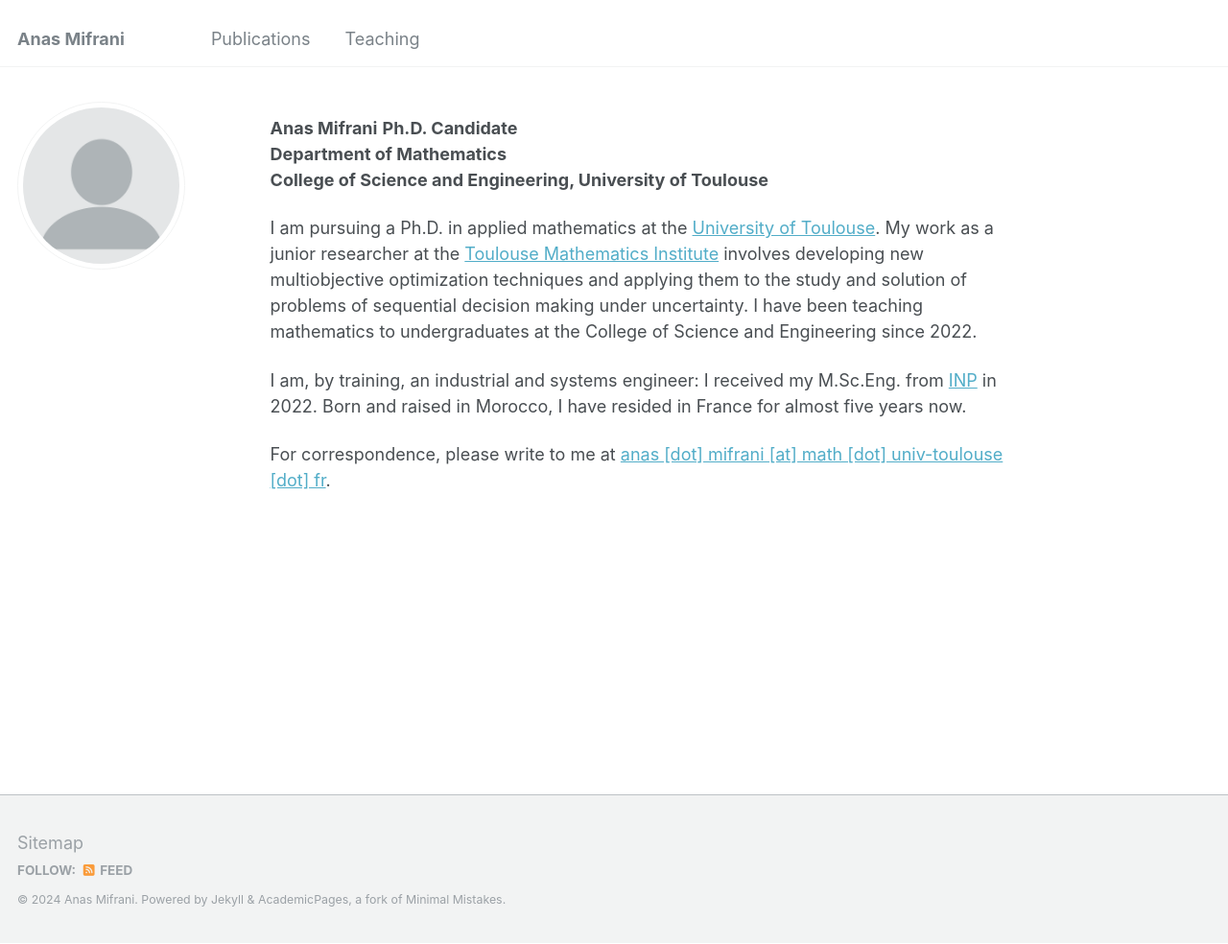
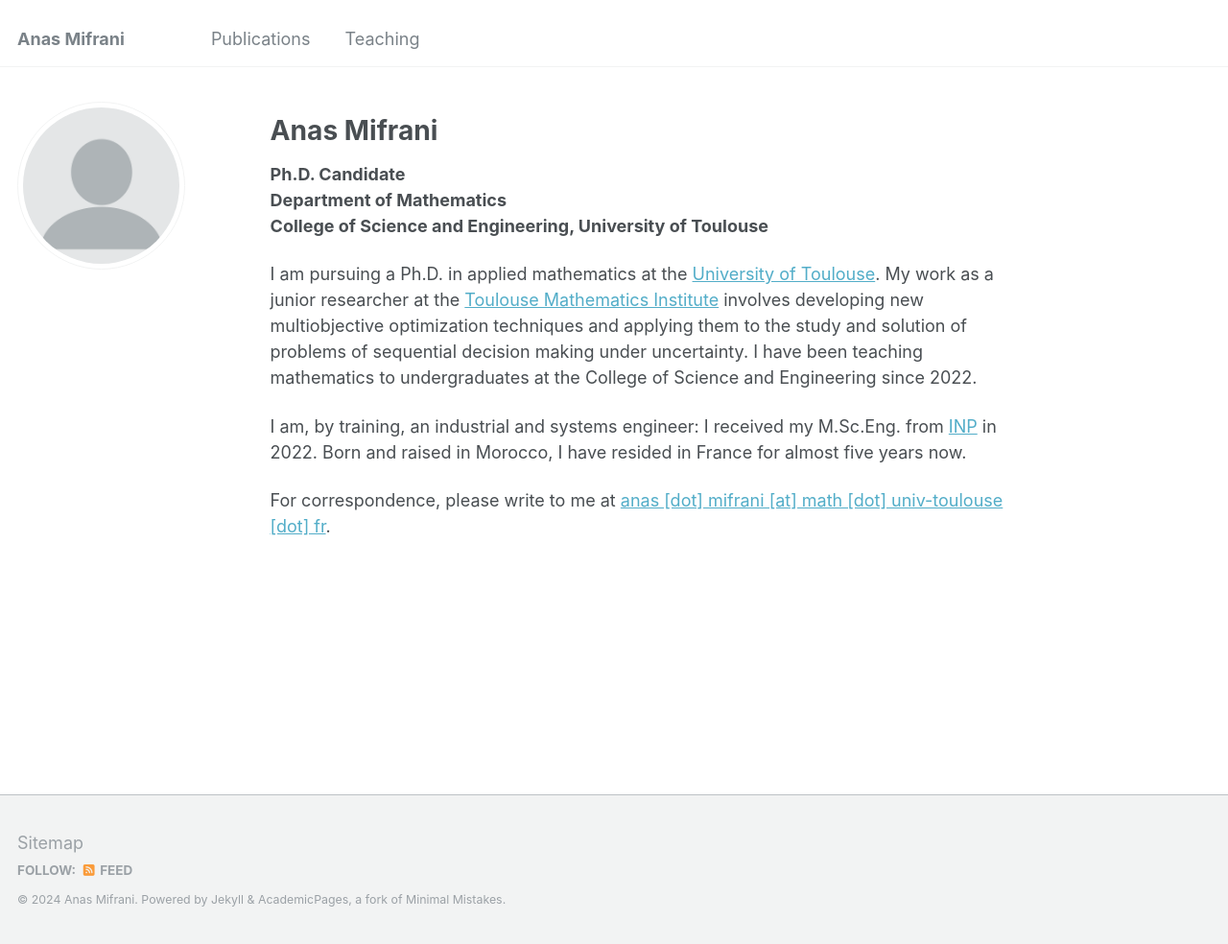
Before and after one commit to anmifrani/anmifrani.github.io, a Jekyll site: the page built from _pages/about.md, in a window 1280 px wide and 984 px high. Shown: the whole window at 96% size. Built offline with Jekyll 4.4.1, drawn with Linux system fonts in a browser that asks for light colours.

```diff
--- a/_pages/about.md
+++ b/_pages/about.md
@@ -7,7 +7,7 @@ redirect_from:
   - /about.html
 ---
 
-<b>Anas Mifrani</b>
+# Anas Mifrani
 <b>Ph.D. Candidate</b> <br>
 <b>Department of Mathematics</b> <br>
 <b>College of Science and Engineering, University of Toulouse</b> <br>
```
